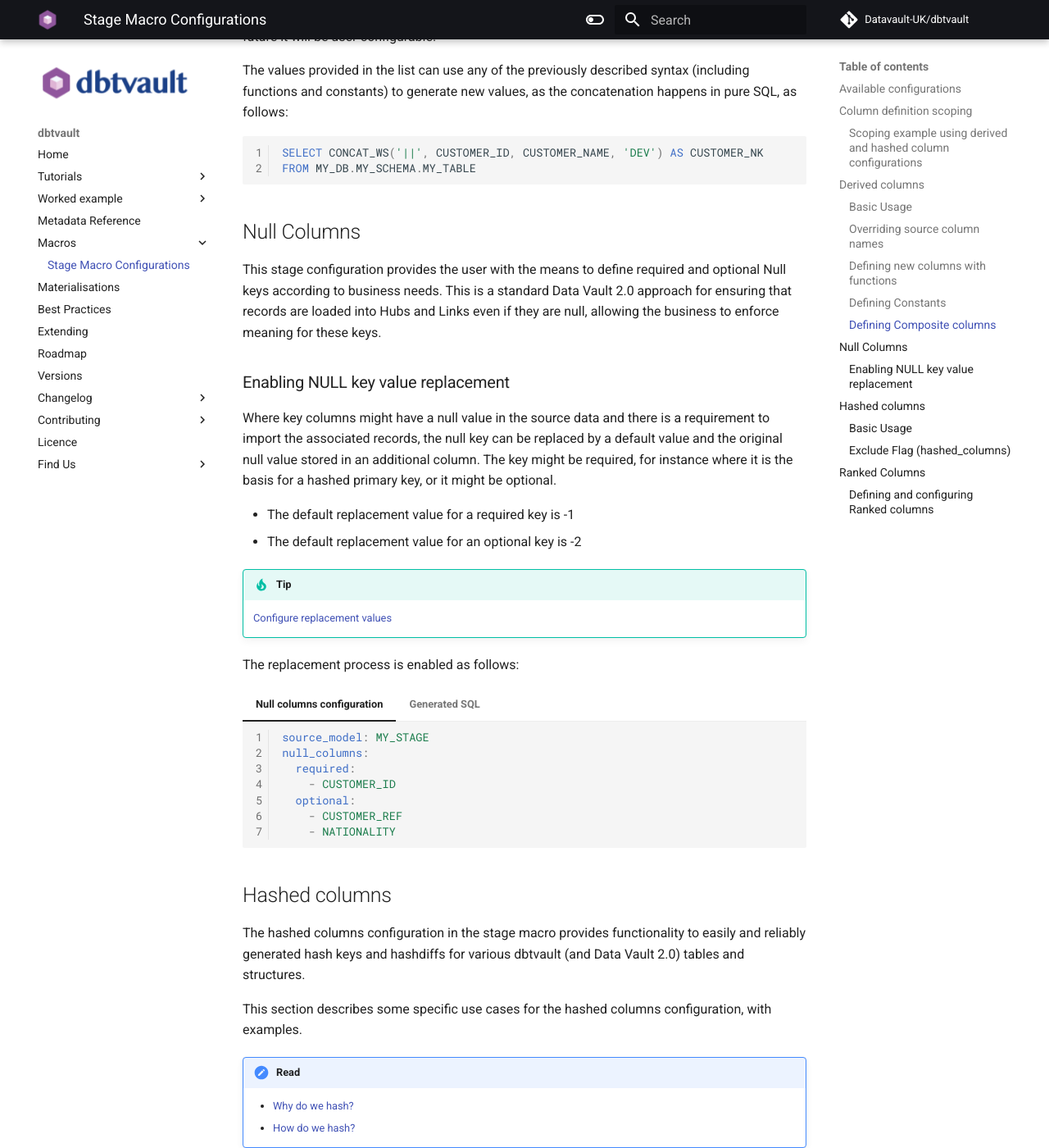
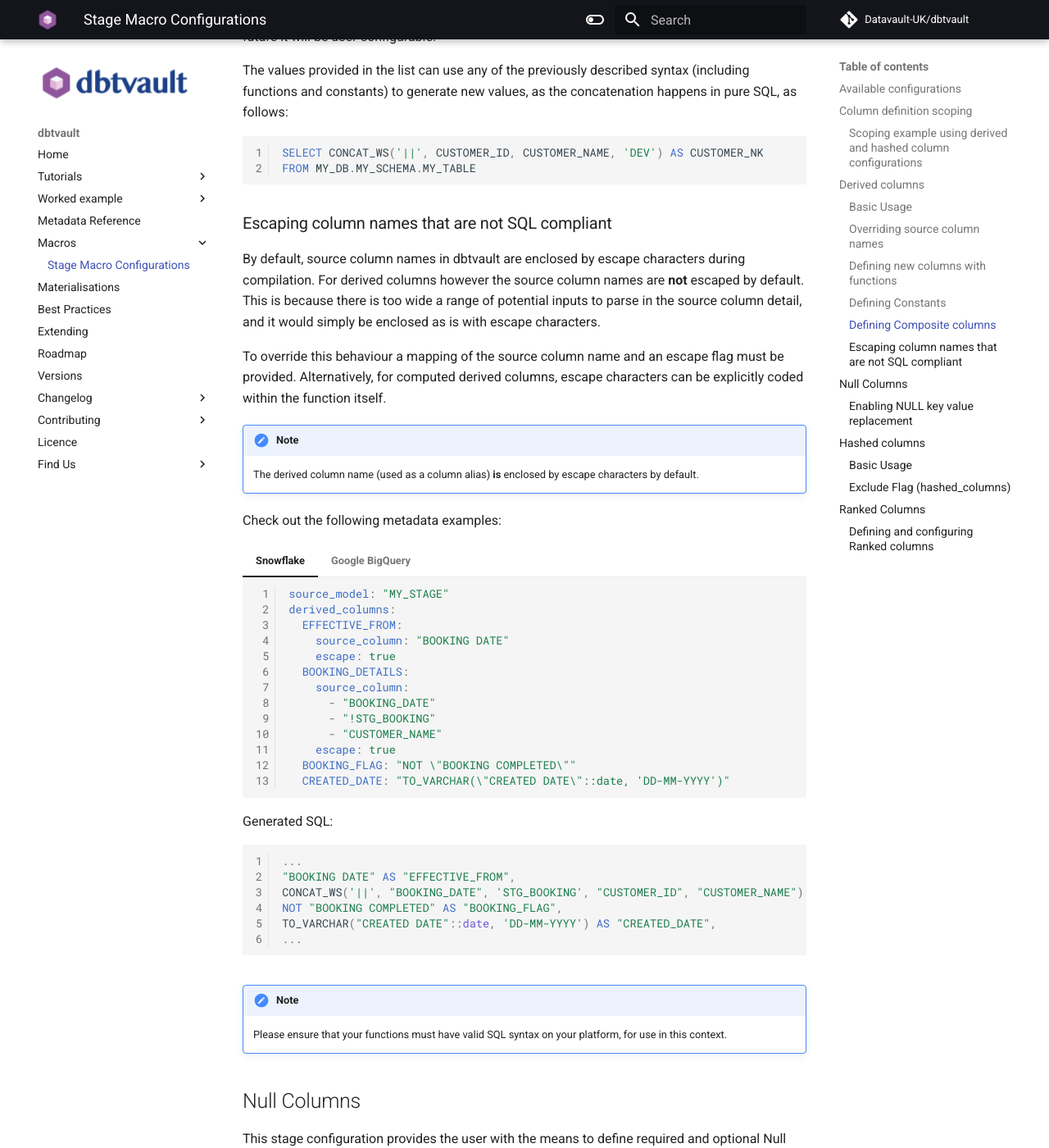
Before and after one commit to Datavault-UK/automate-dv-docs, an MkDocs documentation site: the page built from docs/macros/stage_macro_configurations.md, in a window 1280 px wide and 1400 px high, scrolled down 5278 px. Shown: the whole window at 82% size. Built offline with MkDocs 1.6.1 and Material for MkDocs 9.7.7, drawn with Linux system fonts in a browser that asks for light colours; comment, search, counter and statistics services are not loaded.

Commit message:
Updates for escaping

````diff
--- a/docs/best_practices.md
+++ b/docs/best_practices.md
@@ -29,6 +29,13 @@
 
 If there is already a source in the raw staging layer, you may keep this or override it using
 the [stage](macros/index.md#stage) macro.
+
+## Column name quoting and escaping
+
+By default, dbtvault automatically quotes columns in all macro code, aside from with derived columns which must be
+[explicitly configured to be escaped](./macros/stage_macro_configurations.md#escaping-column-names-that-are-not-sql-compliant).
+
+This escaping approach to make it easier to deal with non-compliant and awkward column names in your source data.
 
 ## NULL Handling
 
@@ -131,12 +138,12 @@
 
 !!! seealso "See Also"
     - [hash](macros/index.md#hash-macro)
-    - [hash_columns](macros/index.md#hash_columns)
+    - [hash_columns](macros/stage_macro_configurations.md#hashed-columns)
 
 ### The drawbacks of using MD5
 
 By default, dbtvault uses MD5 hashing to calculate hashes using [hash](macros/index.md#hash-macro)
-and [hash_columns](macros/index.md#hash_columns). If your table contains more than a few billion rows, then there is a chance
+and [hash_columns](macros/stage_macro_configurations.md#hashed-columns). If your table contains more than a few billion rows, then there is a chance
 of a clash: where two different values generate the same hash value
 (see [Collision vulnerabilities](https://en.wikipedia.org/wiki/MD5#Collision_vulnerabilities)).
 
--- a/docs/macros/stage_macro_configurations.md
+++ b/docs/macros/stage_macro_configurations.md
@@ -261,6 +261,82 @@
 SELECT CONCAT_WS('||', CUSTOMER_ID, CUSTOMER_NAME, 'DEV') AS CUSTOMER_NK
 FROM MY_DB.MY_SCHEMA.MY_TABLE
 ```
+
+### Escaping column names that are not SQL compliant
+
+By default, source column names in dbtvault are enclosed by escape characters during compilation.
+For derived columns however the source column names are **not** escaped by default.
+This is because there is too wide a range of potential inputs to parse in the source column detail, and it would simply
+be enclosed as is with escape characters.
+
+To override this behaviour a mapping of the source column name and an escape flag must be provided.
+Alternatively, for computed derived columns, escape characters can be explicitly coded within the function itself.
+
+!!! note
+    The derived column name (used as a column alias) **is** enclosed by escape characters by default.
+
+Check out the following metadata examples:
+
+=== "Snowflake"
+
+    ```yaml
+    source_model: "MY_STAGE"
+    derived_columns:
+      EFFECTIVE_FROM:
+        source_column: "BOOKING DATE"
+        escape: true
+      BOOKING_DETAILS:
+        source_column:
+          - "BOOKING_DATE"
+          - "!STG_BOOKING"
+          - "CUSTOMER_NAME"
+        escape: true
+      BOOKING_FLAG: "NOT \"BOOKING COMPLETED\""
+      CREATED_DATE: "TO_VARCHAR(\"CREATED DATE\"::date, 'DD-MM-YYYY')"
+    ```
+
+    Generated SQL:
+
+    ```sql
+    ...
+    "BOOKING DATE" AS "EFFECTIVE_FROM",
+    CONCAT_WS('||', "BOOKING_DATE", 'STG_BOOKING', "CUSTOMER_ID", "CUSTOMER_NAME") AS "BOOKING_DETAILS",
+    NOT "BOOKING COMPLETED" AS "BOOKING_FLAG",
+    TO_VARCHAR("CREATED DATE"::date, 'DD-MM-YYYY') AS "CREATED_DATE",
+    ...
+    ```
+
+=== "Google BigQuery"
+
+    ```yaml
+    source_model: "MY_STAGE"
+    derived_columns:
+      EFFECTIVE_FROM:
+        source_column: "BOOKING DATE"
+        escape: true
+      BOOKING_DETAILS:
+        source_column:
+          - "BOOKING_DATE"
+          - "!STG_BOOKING"
+          - "CUSTOMER_NAME"
+        escape: true
+      BOOKING_FLAG: "NOT `BOOKING COMPLETED`"
+      CREATED_DATE: "CAST(CAST(`CREATED DATE` AS DATE) AS STRING FORMAT 'DD-MM-YYYY')"
+    ```
+
+    Generated SQL:
+
+    ```sql
+    ...
+    `BOOKING DATE` AS `EFFECTIVE_FROM`,
+    CONCAT(`BOOKING_DATE`, '||', 'STG_BOOKING', '||', `CUSTOMER_ID`, '||', `CUSTOMER_NAME`) AS `BOOKING_DETAILS`,
+    NOT `BOOKING COMPLETED` AS `BOOKING_FLAG`,
+    CAST(CAST(`CREATED DATE` AS DATE) AS STRING FORMAT 'DD-MM-YYYY') AS `CREATED_DATE`,
+    ...
+    ```
+
+!!! note
+    Please ensure that your functions must have valid SQL syntax on your platform, for use in this context.
 
 ## Null Columns
 
````
